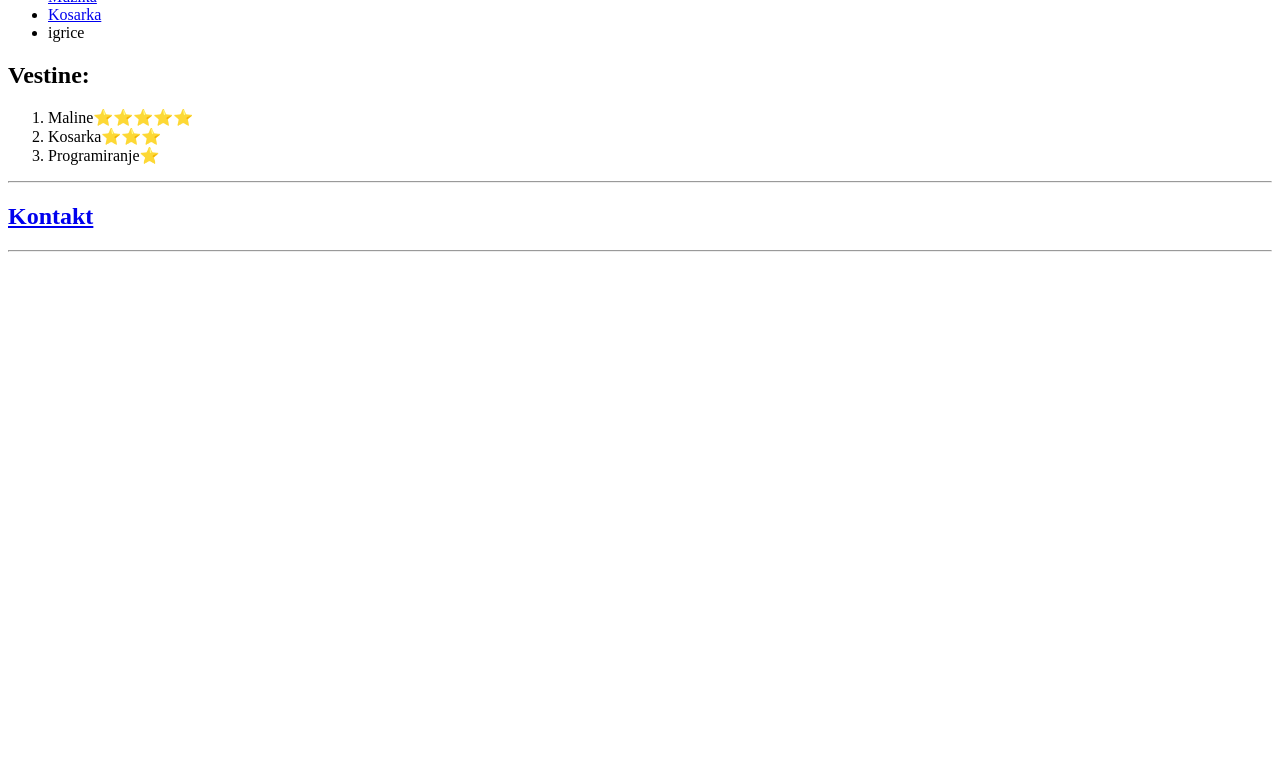
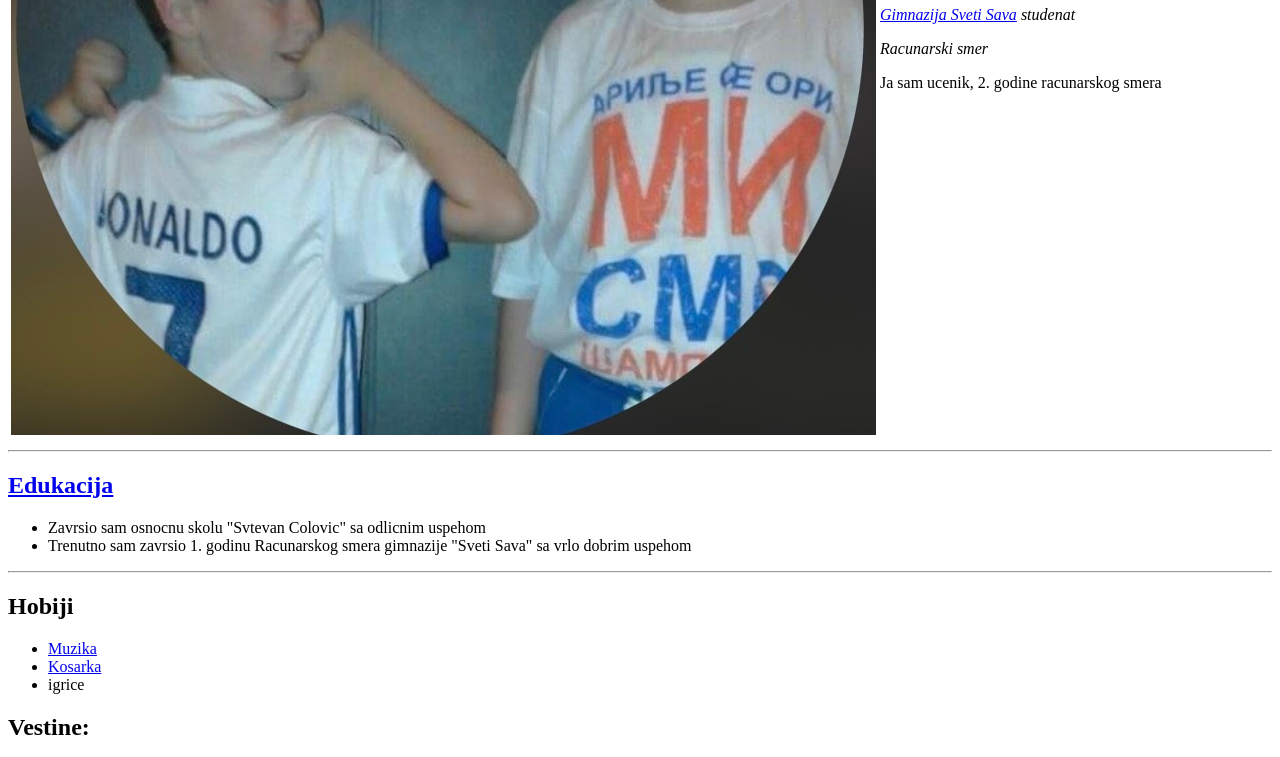
Before and after one commit to Neccii/Nemanja-Todorovic, a plain HTML site: page index.html in a window 1280 px wide. Shown: the part 415-1172 px from the top of the page. Before the commit the page ends 800 px from the top, so only its background shows below. Drawn offline with Linux system fonts and the light colour scheme.

Commit message:
Update index.html

```diff
--- a/index.html
+++ b/index.html
@@ -11,7 +11,7 @@
 <body>
 
     <table>
-        <td><img src = "download (2).jpg" ></td> <td><h1>Nemanja Todorovic</h1>
+        <td><img src = "IMG_2447.jpg" ></td> <td><h1>Nemanja Todorovic</h1>
                                                                                           <p><i><a href="https://gimnazijasvetisava.edu.rs/">Gimnazija Sveti Sava</a> studenat</i></p>
                                                                                           <p><i>Racunarski smer</i></p>
                                                                                           <p>Ja sam ucenik, 2. godine racunarskog smera</p></td>
```
